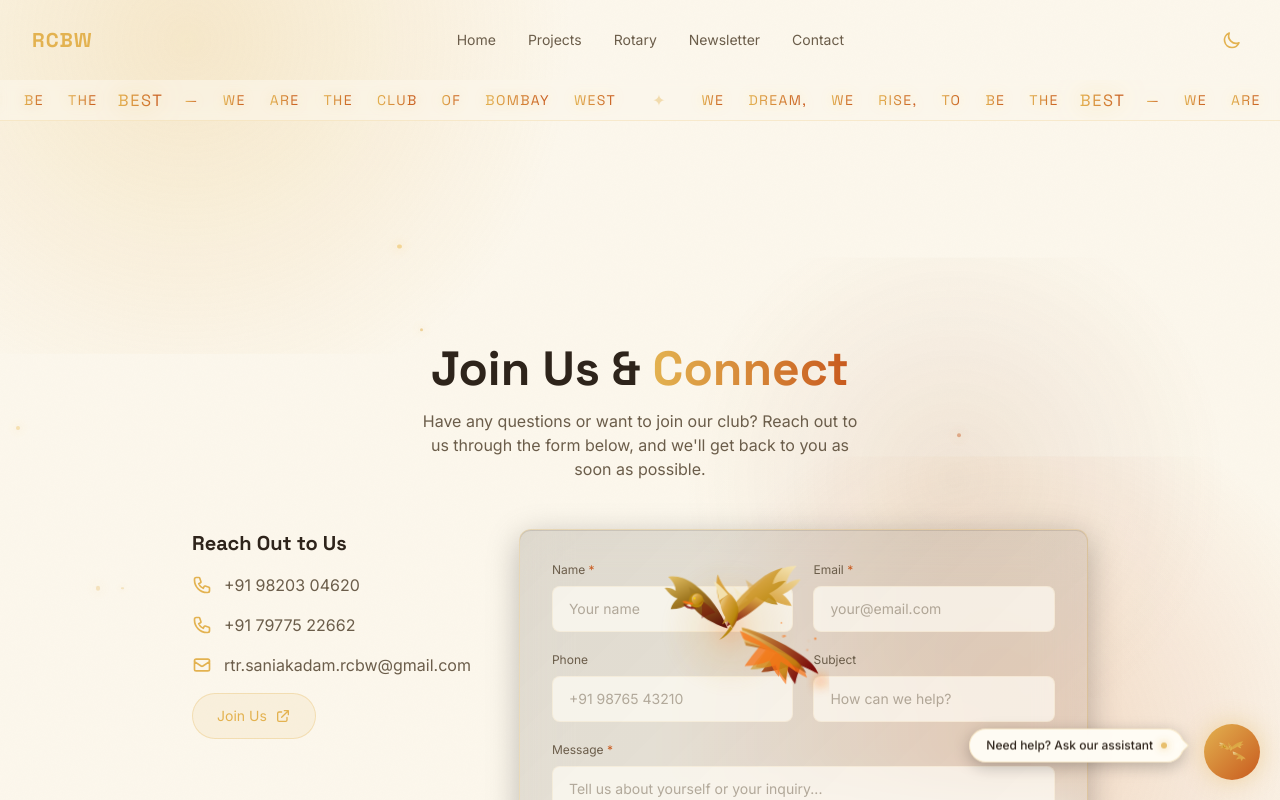
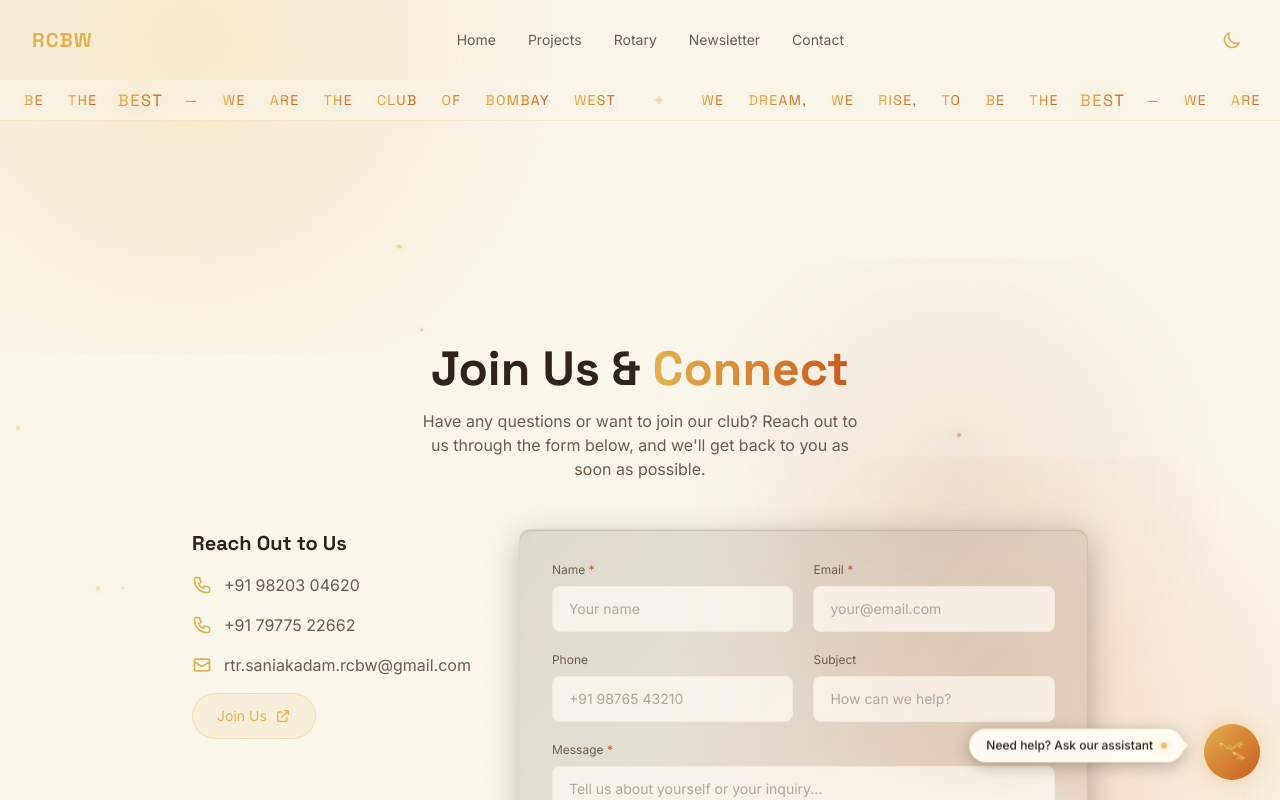
Before and after one commit to Harkeerat-ai/rc_web, a Next.js app: page /contact in a window 1280 px wide. Shown: the top 800 px of the page. Built offline with nearby package versions, Linux system fonts and the light colour scheme.

Commit message:
Remove floating phoenix from frontend, keep component for future use

```diff
--- a/app/layout.tsx
+++ b/app/layout.tsx
@@ -7,7 +7,6 @@ import ScrollProvider from "@/components/layout/ScrollProvider";
 import LayoutWrapper from "@/components/layout/LayoutWrapper";
 import MainErrorBoundary from "@/components/layout/MainErrorBoundary";
 import FirefliesBackdrop from "@/components/layout/FirefliesBackdrop";
-import AnimatedPhoenix from "@/components/phoenix/AnimatedPhoenix";
 import LazyWidgets from "@/components/layout/LazyWidgets";
 import CheerMarquee from "@/components/layout/CheerMarquee";
 import ThemeProvider from "@/components/providers/ThemeProvider";
@@ -64,7 +63,6 @@ export default function RootLayout({
       <body className="font-body antialiased">
         <ThemeProvider>
           <FirefliesBackdrop />
-          <AnimatedPhoenix />
           <LazyWidgets />
           <Navbar />
           <CheerMarquee />
```
